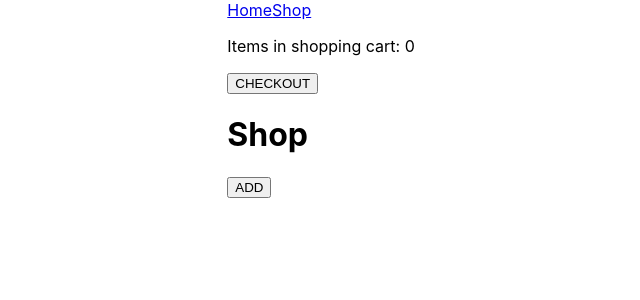
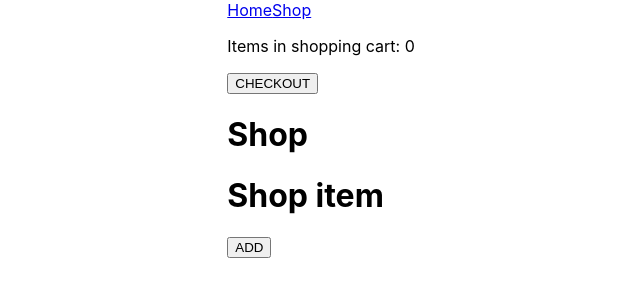
Before and after one commit to Konstanenonen/shopping-cart, a React (Create React App) app: page /shop in a window 1280 px wide. Shown: the top 300 px of the page, without its empty margins (319-959 px from the left). Built offline with nearby package versions, Linux system fonts and the light colour scheme.

Commit message:
Added ShopItem component to fill shop with items

```diff
--- /dev/null
+++ b/src/components/ShopItem.jsx
@@ -0,0 +1,7 @@
+import React from 'react';
+
+function ShopItem() {
+  return <h1>Shop item</h1>;
+}
+
+export default ShopItem;
--- a/src/pages/Shop.jsx
+++ b/src/pages/Shop.jsx
@@ -1,5 +1,6 @@
 import React, { useState } from 'react';
 import ShopCartBar from '../components/ShopCartBar';
+import ShopItem from '../components/ShopItem';
 
 function Shop() {
   const [itemsAmount, setItemsAmount] = useState(0);
@@ -12,6 +13,7 @@ function Shop() {
     <div>
       <ShopCartBar itemsAmount={itemsAmount} />
       <h1>Shop</h1>
+      <ShopItem />
       <button type="button" onClick={() => addToItems(1)}>
         ADD
       </button>
```
